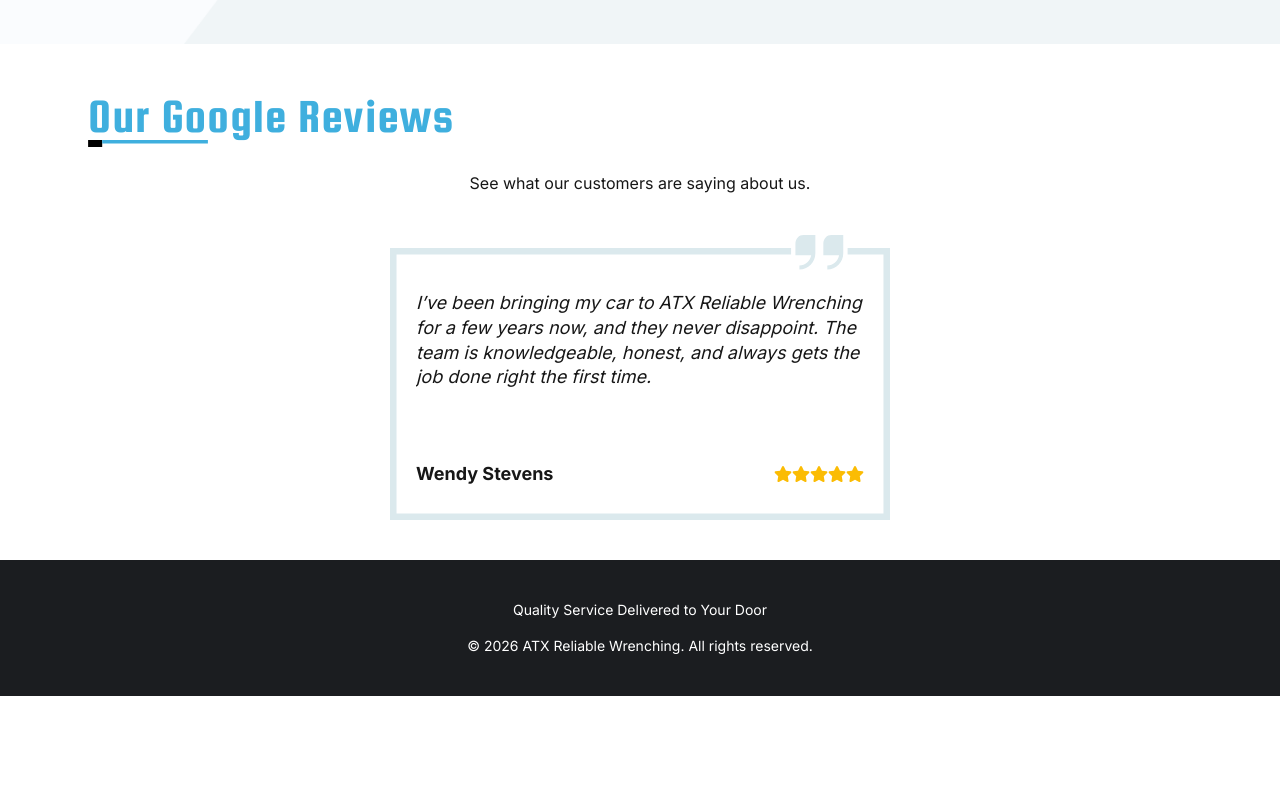
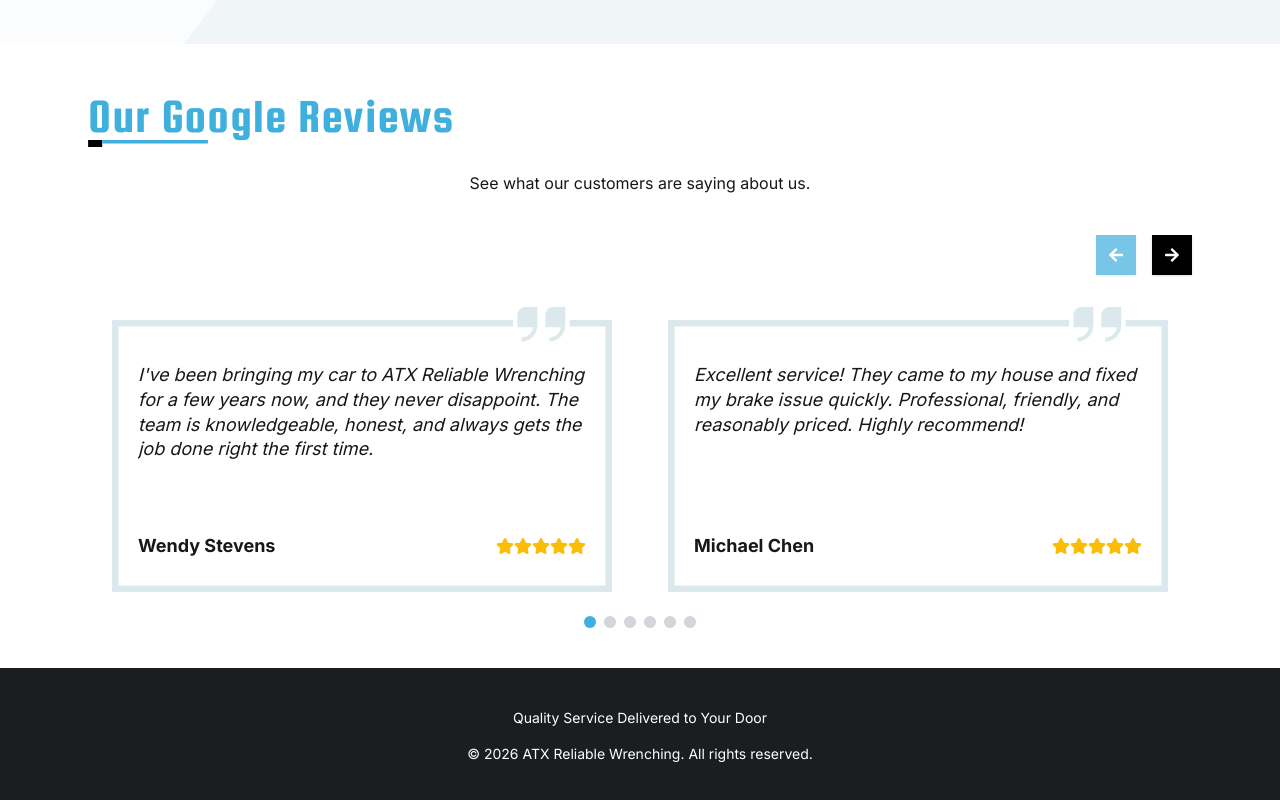
Before and after one commit to ReneMSdev/atx-reliable-wrenching, a Next.js app: page / in a window 1280 px wide. Shown: the part 2067-2867 px from the top of the page. Before the commit the page ends 2763 px from the top, so only its background shows below. Built offline with nearby package versions, Linux system fonts and the light colour scheme.

Commit message:
Embla Carousel added to reviews section

```diff
--- a/app/components/sections/reviews/Reviews.tsx
+++ b/app/components/sections/reviews/Reviews.tsx
@@ -1,15 +1,6 @@
 import Image from 'next/image'
 import TitleFlair from 'public/images/TitleFlair.svg'
-import ReviewCard from './ReviewCard'
-
-const reviews = [
-  {
-    review:
-      'I’ve been bringing my car to ATX Reliable Wrenching for a few years now, and they never disappoint. The team is knowledgeable, honest, and always gets the job done right the first time. ',
-    author: 'Wendy Stevens',
-    rating: 5,
-  },
-]
+import ReviewsCarousel from './ReviewsCarousel'
 
 export default function Reviews() {
   return (
@@ -30,13 +21,9 @@ export default function Reviews() {
       {/* Subtitle */}
       <p className='text-md text-center mb-10'>See what our customers are saying about us.</p>
 
-      {/* Reviews */}
-      <div className='flex items-center justify-center px-6 max-w-6xl mx-auto pb-10'>
-        <ReviewCard
-          review={reviews[0].review}
-          author={reviews[0].author}
-          rating={reviews[0].rating}
-        />
+      {/* Reviews Carousel */}
+      <div className='pb-10'>
+        <ReviewsCarousel />
       </div>
     </section>
   )
--- a/app/components/sections/reviews/ReviewsCarousel.tsx
+++ b/app/components/sections/reviews/ReviewsCarousel.tsx
@@ -0,0 +1,112 @@
+'use client'
+
+import useEmblaCarousel from 'embla-carousel-react'
+import ReviewCard from './ReviewCard'
+import { usePrevNextButtons } from '../services/embla/ArrowButtons'
+import { PrevButton, NextButton } from '../services/embla/ArrowButtons'
+import { useDotButton, DotButton } from '../services/embla/DotButton'
+
+const reviews = [
+  {
+    review:
+      "I've been bringing my car to ATX Reliable Wrenching for a few years now, and they never disappoint. The team is knowledgeable, honest, and always gets the job done right the first time.",
+    author: 'Wendy Stevens',
+    rating: 5,
+  },
+  {
+    review:
+      'Excellent service! They came to my house and fixed my brake issue quickly. Professional, friendly, and reasonably priced. Highly recommend!',
+    author: 'Michael Chen',
+    rating: 5,
+  },
+  {
+    review:
+      'Good experience overall. The mechanic was professional and explained everything clearly. The work was done on time and the price was fair.',
+    author: 'Sarah Johnson',
+    rating: 4,
+  },
+  {
+    review:
+      "They fixed my transmission problem that other shops couldn't figure out. Very impressed with their diagnostic skills and attention to detail.",
+    author: 'Robert Martinez',
+    rating: 5,
+  },
+  {
+    review:
+      'Decent service, but had to wait a bit longer than expected. The work quality was good though, and they were upfront about the costs.',
+    author: 'Jennifer Lee',
+    rating: 3,
+  },
+  {
+    review:
+      'Outstanding customer service! They went above and beyond to help me with my car troubles. Will definitely be coming back for all my automotive needs.',
+    author: 'David Thompson',
+    rating: 5,
+  },
+]
+
+export default function ReviewsCarousel() {
+  const [emblaRef, emblaApi] = useEmblaCarousel({
+    align: 'center',
+    containScroll: 'trimSnaps',
+    dragFree: false,
+    loop: false,
+  })
+
+  const { prevBtnDisabled, nextBtnDisabled, onPrevButtonClick, onNextButtonClick } =
+    usePrevNextButtons(emblaApi)
+
+  const { selectedIndex, scrollSnaps, onDotButtonClick } = useDotButton(emblaApi)
+
+  return (
+    <>
+      <div className='w-full max-w-6xl mx-auto px-2 overflow-hidden'>
+        {/* Navigation buttons above the carousel */}
+        <div className='flex justify-end gap-4 mb-8 px-4'>
+          <PrevButton
+            onClick={onPrevButtonClick}
+            disabled={prevBtnDisabled}
+          />
+          <NextButton
+            onClick={onNextButtonClick}
+            disabled={nextBtnDisabled}
+          />
+        </div>
+
+        {/* Carousel viewport */}
+        <div
+          className='overflow-hidden'
+          ref={emblaRef}
+        >
+          <div className='flex px-3'>
+            {reviews.map((review, index) => (
+              <div
+                key={index}
+                className='flex-[0_0_100%] md:flex-[0_0_50%]'
+              >
+                <div className='flex w-full items-center justify-center px-2'>
+                  <ReviewCard
+                    review={review.review}
+                    author={review.author}
+                    rating={review.rating}
+                  />
+                </div>
+              </div>
+            ))}
+          </div>
+
+          {/* Dots */}
+          <div className='flex justify-center mt-4 gap-2'>
+            {scrollSnaps.map((scrollSnap, index) => (
+              <DotButton
+                key={index}
+                isSelected={selectedIndex === index}
+                onClick={() => onDotButtonClick(index)}
+              />
+            ))}
+          </div>
+        </div>
+      </div>
+    </>
+  )
+}
```
